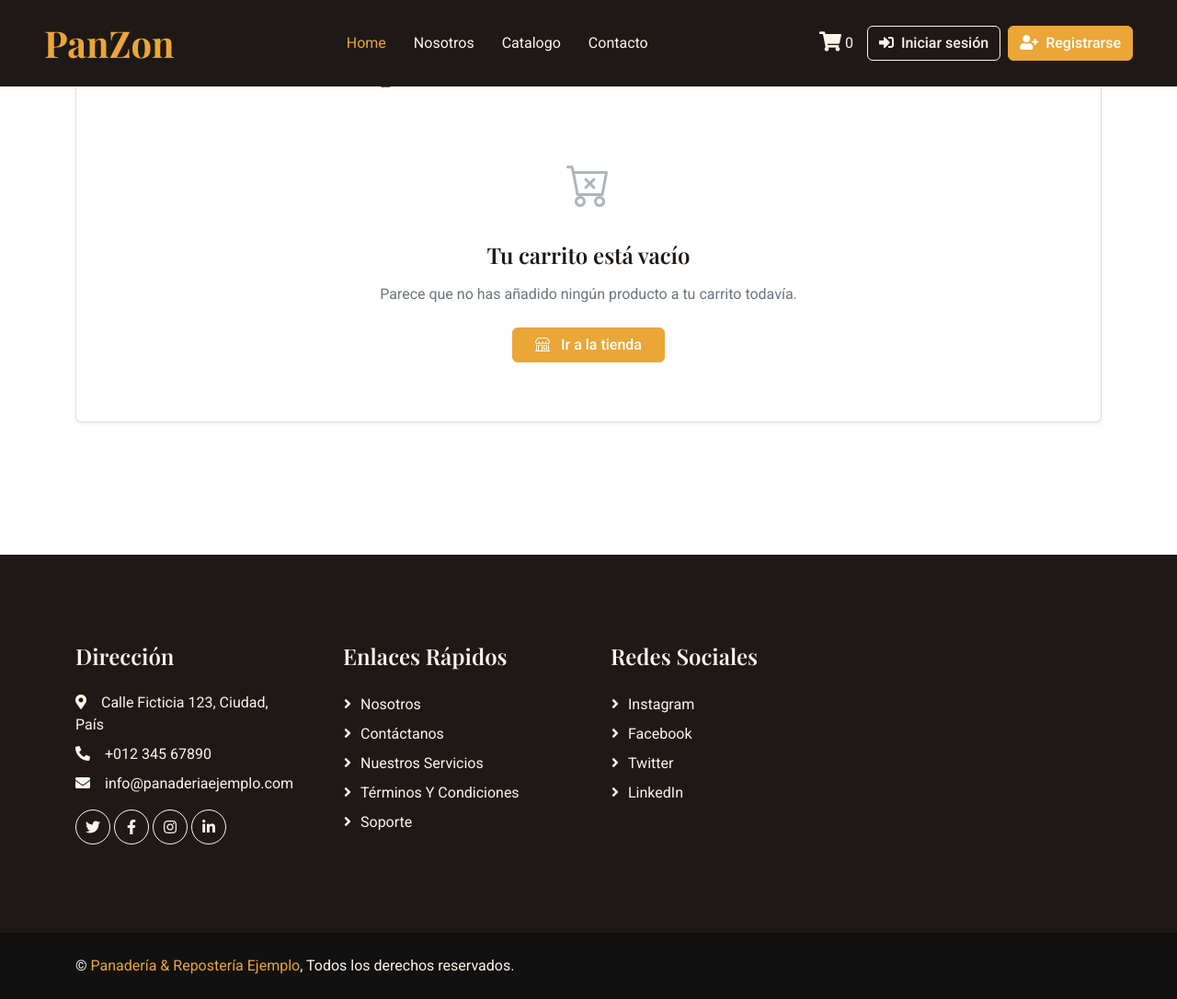
After one commit to Soto34/ecommerce, a Django app: page /cart/cart_view/ in a window 1280 px wide. The commit adds this page. Shown: the whole page at 92% size. Run offline with Django 5.2, Linux system fonts and the light colour scheme; some libraries are stand-ins or nearby versions.

Commit message:
primeros cambios

```diff
--- /dev/null
+++ b/cart/templates/cart/cart_view.html
@@ -0,0 +1,166 @@
+{% extends 'home/base.html' %}
+{% load static %}
+
+{% block content %}
+<div class="container py-5">
+    <div class="row">
+        <div class="col-lg-12">
+            <div class="card shadow-sm">
+                <div class="card-header bg-white border-0">
+                    <h2 class="mb-0">
+                        <i class="bi bi-cart3 me-2"></i>Tu Carrito de Compras
+                    </h2>
+                </div>
+
+                <div class="card-body">
+                    {% if items %}
+                    <div class="table-responsive">
+                        <table class="table align-middle">
+                            <thead class="table-light">
+                                <tr>
+                                    <th scope="col" style="width: 40%">Producto</th>
+                                    <th scope="col" class="text-end">Precio Unitario</th>
+                                    <th scope="col" class="text-center">Cantidad</th>
+                                    <th scope="col" class="text-end">Subtotal</th>
+                                    <th scope="col" class="text-center">Acciones</th>
+                                </tr>
+                            </thead>
+                            <tbody>
+                                {% for item in items %}
+                                <tr>
+                                    <td>
+                                        <div class="d-flex align-items-center">
+                                            <img src="{{ item.product.image.url }}" class="img-thumbnail rounded me-3" width="80" alt="{{ item.product.name }}">
+                                            <div>
+                                                <h6 class="mb-1">{{ item.product.name }}</h6>
+                                                <small class="text-muted">SKU: {{ item.product.sku|default:"N/A" }}</small>
+                                            </div>
+                                        </div>
+                                    </td>
+                                    <td class="text-end">${{ item.product.price }}</td>
+                                    <td class="text-center">
+                                        <form method="post" action="{% url 'update_cart' item.product.id %}" class="d-flex justify-content-center">
+                                            {% csrf_token %}
+                                            <div class="input-group" style="max-width: 120px;">
+                                                <button class="btn btn-outline-secondary decrement-btn" type="button">
+                                                    <i class="bi bi-dash"></i>
+                                                </button>
+                                                <input type="number" name="quantity" value="{{ item.quantity }}" min="1"
+                                                       class="form-control text-center quantity-input">
+                                                <button class="btn btn-outline-secondary increment-btn" type="button">
+                                                    <i class="bi bi-plus"></i>
+                                                </button>
+                                            </div>
+                                            <button type="submit" class="btn btn-link text-primary ms-2" title="Actualizar">
+                                                <i class="bi bi-arrow-clockwise"></i>
+                                            </button>
+                                        </form>
+                                    </td>
+                                    <td class="text-end fw-bold">${{ item.subtotal }}</td>
+                                    <td class="text-center">
+                                        <a href="{% url 'delete_from_cart' product_id %}" class="btn btn-outline-danger btn-sm" title="Eliminar">
+                                            <i class="bi bi-trash"></i>
+                                        </a>
+                                    </td>
+                                </tr>
+                                {% endfor %}
+                            </tbody>
+                        </table>
+                    </div>
+
+                    <div class="row mt-4">
+                        <div class="col-md-6">
+                            <div class="card border-0 bg-light">
+                                <div class="card-body">
+                                    <h5 class="card-title">Código de Descuento</h5>
+                                    <form class="input-group">
+                                        <input type="text" class="form-control" placeholder="Ingresa tu código">
+                                        <button class="btn btn-primary" type="submit">Aplicar</button>
+                                    </form>
+                                </div>
+                            </div>
+                        </div>
+                        <div class="col-md-6">
+                            <div class="card border-0 bg-light">
+                                <div class="card-body">
+                                    <h5 class="card-title mb-3">Resumen del Pedido</h5>
+                                    <div class="d-flex justify-content-between mb-2">
+                                        <span>Subtotal:</span>
+                                        <span>${{ total }}</span>
+                                    </div>
+                                    <div class="d-flex justify-content-between mb-2">
+                                        <span>Envío:</span>
+                                        <span class="text-success">Gratis</span>
+                                    </div>
+                                    <hr>
+                                    <div class="d-flex justify-content-between fw-bold fs-5">
+                                        <span>Total:</span>
+                                        <span>${{ total }}</span>
+                                    </div>
+                                    <div class="d-grid mt-3">
+                                        <a href="#" class="btn btn-primary btn-lg">
+                                            Proceder al Pago <i class="bi bi-arrow-right ms-2"></i>
+                                        </a>
+                                    </div>
+                                    <div class="text-center mt-3">
+                                        <a href="{% url 'catalogo' %}" class="text-decoration-none">
+                                            <i class="bi bi-arrow-left me-1"></i> Continuar comprando
+                                        </a>
+                                    </div>
+                                </div>
+                            </div>
+                        </div>
+                    </div>
+                    {% else %}
+                    <div class="text-center py-5">
+                        <div class="mb-4">
+                            <i class="bi bi-cart-x" style="font-size: 3rem; color: #adb5bd;"></i>
+                        </div>
+                        <h4 class="mb-3">Tu carrito está vacío</h4>
+                        <p class="text-muted mb-4">Parece que no has añadido ningún producto a tu carrito todavía.</p>
+                        <a href="{% url 'product_list' %}" class="btn btn-primary px-4">
+                            <i class="bi bi-shop me-2"></i> Ir a la tienda
+                        </a>
+                    </div>
+                    {% endif %}
+                </div>
+            </div>
+        </div>
+    </div>
+</div>
+
+<style>
+    .quantity-input {
+        -moz-appearance: textfield;
+    }
+    .quantity-input::-webkit-outer-spin-button,
+    .quantity-input::-webkit-inner-spin-button {
+        -webkit-appearance: none;
+        margin: 0;
+    }
+    .decrement-btn, .increment-btn {
+        width: 38px;
+    }
+</style>
+
+<script>
+    // JavaScript para incrementar/decrementar la cantidad
+    document.addEventListener('DOMContentLoaded', function() {
+        document.querySelectorAll('.decrement-btn').forEach(btn => {
+            btn.addEventListener('click', function() {
+                const input = this.parentNode.querySelector('.quantity-input');
+                if (parseInt(input.value) > 1) {
+                    input.value = parseInt(input.value) - 1;
+                }
+            });
+        });
+
+        document.querySelectorAll('.increment-btn').forEach(btn => {
+            btn.addEventListener('click', function() {
+                const input = this.parentNode.querySelector('.quantity-input');
+                input.value = parseInt(input.value) + 1;
+            });
+        });
+    });
+</script>
+{% endblock %}
--- a/cart/urls.py
+++ b/cart/urls.py
@@ -6,7 +6,9 @@ from .views import *
 urlpatterns = [
     # Carrito
     path('add/<int:product_id>/', add_to_cart, name='add_to_cart'),
-    path('update/<int:product_id>/', update_cart, name='update_cart_ajax'),
-    path('remove/<int:product_id>/', delete_from_cart, name='delete_from_cart_ajax'),
-    path('clear/', clear_cart, name='clear_cart_ajax')
+    path('update/<int:product_id>/', update_cart, name='update_cart'),
+    path('remove/<int:product_id>/', delete_from_cart, name='delete_from_cart'),
+    path('clear/', clear_cart, name='clear_cart_ajax'),
+
+    path('cart_view/',cart_view,name="cart_view"),
 ]
--- a/cart/views.py
+++ b/cart/views.py
@@ -1,3 +1,4 @@
+import json
 from django.http import JsonResponse
 from django.shortcuts import render, redirect, get_object_or_404
 from django.contrib import messages
@@ -39,14 +40,14 @@ def add_to_cart(request, product_id):
     return redirect(request.META.get('HTTP_REFERER', 'catalog'))
 
 def cart_view(request):
-    cart = request.session.get('cart', {})
+    cart = request.session.get('cart',{})
     items = []
     total = 0
 
     for product_id, item_data in cart.items():
         try:
             product = Product.objects.get(id=product_id)
-            subtotal = float(item_data['price']) * int(item_data['quantity'])
+            subtotal = float(item_data['price'] * int(item_data['quantity']))
             items.append({
                 'product': product,
                 'quantity': item_data['quantity'],
@@ -66,7 +67,7 @@ def cart_view(request):
         'total': total,
         'cart_empty': len(items) == 0
     }
-    return render(request, 'cart/view_cart.html', context)
+    return render(request, 'cart\cart_view.html', context)
 
 def delete_from_cart(request, product_id):
     cart = request.session.get('cart', {})
@@ -82,25 +83,19 @@ def delete_from_cart(request, product_id):
     return redirect('cart_view')
 
 def update_cart(request, product_id):
-    if request.method == 'POST':
-        quantity = int(request.POST.get('quantity', 1))
-        product_key = str(product_id)
-        cart = request.session.get('cart', {})
-
-        if product_key in cart:
-            if quantity > 0:
-                cart[product_key]['quantity'] = quantity
-                messages.success(request, f"Cantidad de {cart[product_key]['name']} actualizada")
-            else:
-                # Si la cantidad es 0 o menor, eliminamos el producto
-                product_name = cart[product_key]['name']
-                del cart[product_key]
-                messages.success(request, f"{product_name} eliminado del carrito")
-
-            request.session['cart'] = cart
-            request.session.modified = True
-
-    return redirect('cart_view')
+    if request.method != 'POST':
+        return JsonResponse({'success': False, 'error': 'Método no permitido'}, status=405)
+    try:
+        data = json.loads(request.body)
+        action = data.get('action')
+        # Solo para debug, devuelve lo recibido
+        return JsonResponse({
+            'success': True,
+            'product_id': product_id,
+            'action': action,
+        })
+    except Exception as e:
+        return JsonResponse({'success': False, 'error': str(e)}, status=400)
 
 def clear_cart(request):
     if request.method == 'POST':
--- a/home/templates/home/base.html
+++ b/home/templates/home/base.html
@@ -104,10 +104,10 @@
                                 </div>
 
                                 <div class="d-grid gap-2">
-                                    <a href="#" class="btn btn-sm btn-outline-primary">Ver Carrito</a>
+                                    <a href="{% url 'cart_view' %}" class="btn btn-sm btn-outline-primary">Ver Carrito</a>
                                     <button id="clear-cart-btn" class="btn btn-sm btn-outline-danger">
-                                        <i class="fas fa-trash me-1"></i> Vaciar Carrito
-                                    </button>
+                                    <i class="fas fa-trash me-1"></i> Vaciar Carrito
+                                </button>
                                     <a href="#" class="btn btn-sm btn-success">Pagar</a>
                                 </div>
                             {% else %}
```
Also changed, not shown: cart/templates/cart/view_cart.html (deleted, +0 -52 lines), media/products/c41fe6c7df1f48519ee8501eb59348a3_a.PNG (added).
